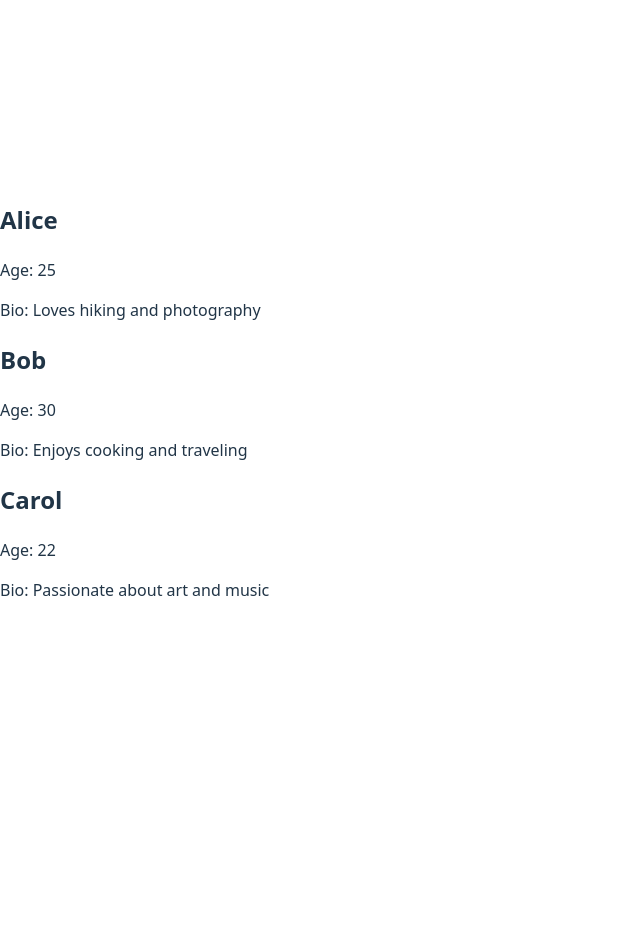
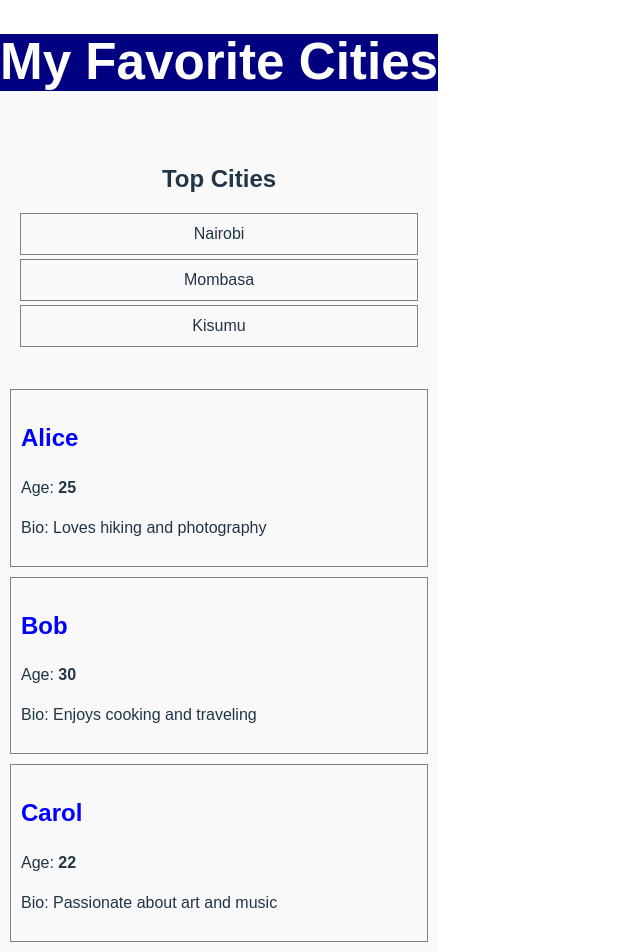
Before and after one commit to devIsene/alx-fe-reactjs, a React (Vite) app in the folder alx-react-app/: page / in a window 1280 px wide. Shown: the top 952 px of the page, without its empty margins (0-640 px from the left). Before the commit the page ends 800 px from the top, so only its background shows below. Built offline with nearby package versions, Linux system fonts and the light colour scheme.

Commit message:
feat: add inline CSS to Header, UserProfile, MainContent, Footer; display Alice, Bob, Carol

```diff
--- a/alx-react-app/src/App.jsx
+++ b/alx-react-app/src/App.jsx
@@ -1,13 +1,35 @@
-import UserProfile from './components/UserProfile';
+import React from "react";
+import Header from "./components/Header";
+import MainContent from "./components/MainContent";
+import Footer from "./components/Footer";
+import UserProfile from "./components/UserProfile";
 
-function App() {
+export default function App() {
   return (
-    <div>
-      <UserProfile name="Alice" age="25" bio="Loves hiking and photography" />
-      <UserProfile name="Bob" age="30" bio="Enjoys cooking and traveling" />
-      <UserProfile name="Carol" age="22" bio="Passionate about art and music" />
+    <div style={{ fontFamily: 'Arial, sans-serif', backgroundColor: '#f9f9f9', minHeight: '100vh' }}>
+      <Header />
+      <MainContent />
+
+      {/* User Profiles Section */}
+      <section style={{ maxWidth: '900px', margin: '0 auto' }}>
+        <UserProfile
+          name="Alice"
+          age={25}
+          bio="Loves hiking and photography"
+        />
+        <UserProfile
+          name="Bob"
+          age={30}
+          bio="Enjoys cooking and traveling"
+        />
+        <UserProfile
+          name="Carol"
+          age={22}
+          bio="Passionate about art and music"
+        />
+      </section>
+
+      <Footer />
     </div>
   );
 }
-
-export default App;
--- a/alx-react-app/src/components/Footer.jsx
+++ b/alx-react-app/src/components/Footer.jsx
@@ -1,9 +1,9 @@
-function Footer() {
-    return (
-      <footer>
-        <p>© 2023 City Lovers</p>
-      </footer>
-    );
-  }
+import React from "react";
 
-  export default Footer;
+export default function Footer() {
+  return (
+    <footer style={{ backgroundColor: 'gray', color: 'white', textAlign: 'center', padding: '10px' }}>
+      <small>&copy; 2025 My Cities App</small>
+    </footer>
+  );
+}
--- a/alx-react-app/src/components/Header.jsx
+++ b/alx-react-app/src/components/Header.jsx
@@ -1,9 +1,9 @@
-function Header() {
-    return (
-      <header>
-        <h1>My Favorite Cities</h1>
-      </header>
-    );
-  }
+import React from "react";
 
-  export default Header;
+export default function Header() {
+  return (
+    <header style={{ backgroundColor: 'navy', color: 'white', textAlign: 'center' }}>
+      <h1>My Favorite Cities</h1>
+    </header>
+  );
+}
--- a/alx-react-app/src/components/MainContent.jsx
+++ b/alx-react-app/src/components/MainContent.jsx
@@ -1,9 +1,14 @@
-function MainContent() {
-    return (
-      <main>
-        <p>I love to visit New York, Paris, and Tokyo.</p>
-      </main>
-    );
-  }
+import React from "react";
 
-  export default MainContent;
+export default function MainContent() {
+  return (
+    <main style={{ padding: '16px', textAlign: 'center' }}>
+      <h2 style={{ marginBottom: '12px' }}>Top Cities</h2>
+      <ul style={{ listStyle: 'none', padding: 0 }}>
+        <li style={{ padding: '8px', border: '1px solid gray', margin: '4px' }}>Nairobi</li>
+        <li style={{ padding: '8px', border: '1px solid gray', margin: '4px' }}>Mombasa</li>
+        <li style={{ padding: '8px', border: '1px solid gray', margin: '4px' }}>Kisumu</li>
+      </ul>
+    </main>
+  );
+}
--- a/alx-react-app/src/components/UserProfile.jsx
+++ b/alx-react-app/src/components/UserProfile.jsx
@@ -1,11 +1,13 @@
-const UserProfile = (props) => {
-    return (
-      <div>
-        <h2>{props.name}</h2>
-        <p>Age: {props.age}</p>
-        <p>Bio: {props.bio}</p>
-      </div>
-    );
-  };
+import React from "react";
 
-  export default UserProfile;
+export default function UserProfile({ name, age, bio }) {
+  return (
+    <div style={{ border: '1px solid gray', padding: '10px', margin: '10px' }}>
+      <h2 style={{ color: 'blue' }}>{name}</h2>
+      <p>
+        Age: <span style={{ fontWeight: 'bold' }}>{age}</span>
+      </p>
+      <p>Bio: {bio}</p>
+    </div>
+  );
+}
```
